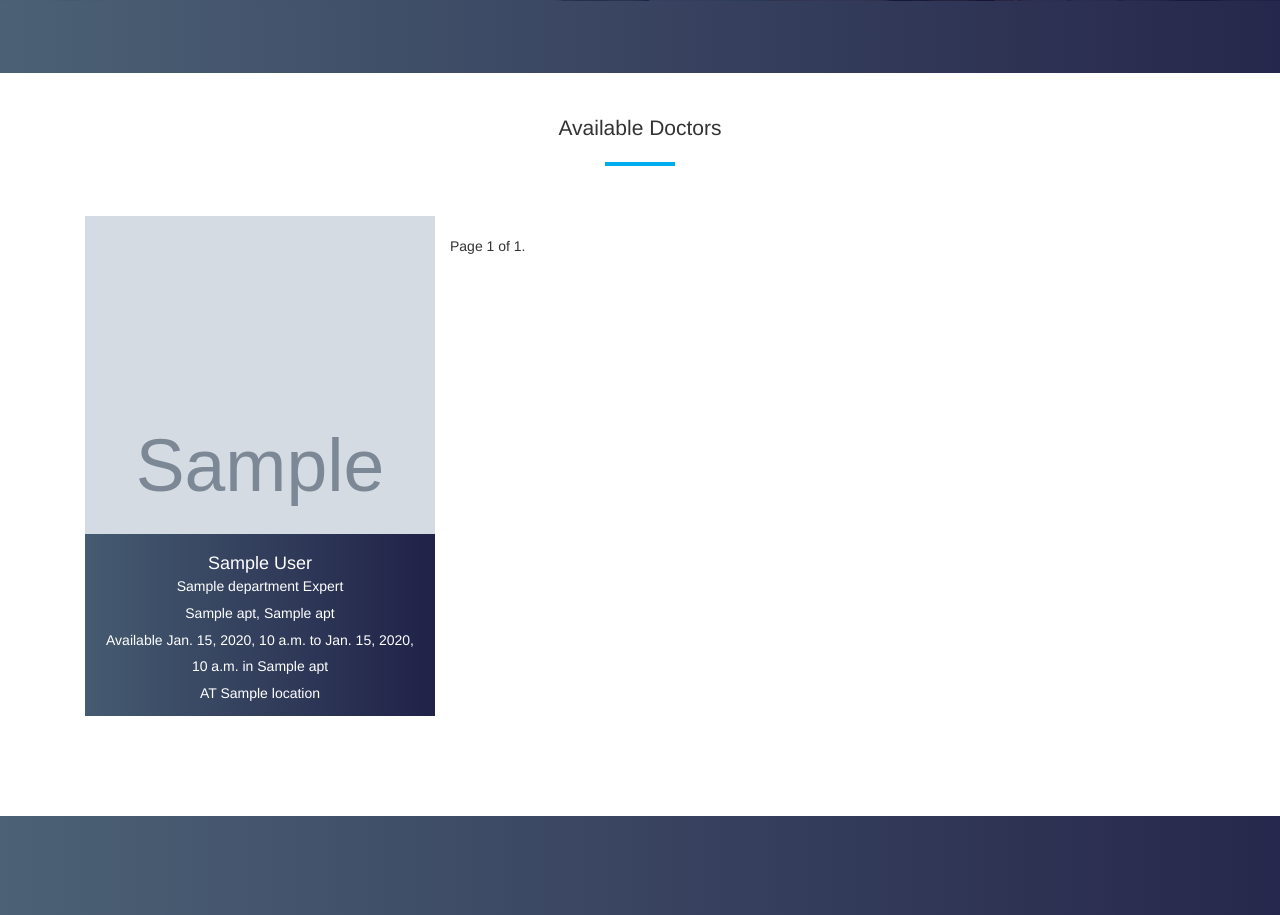
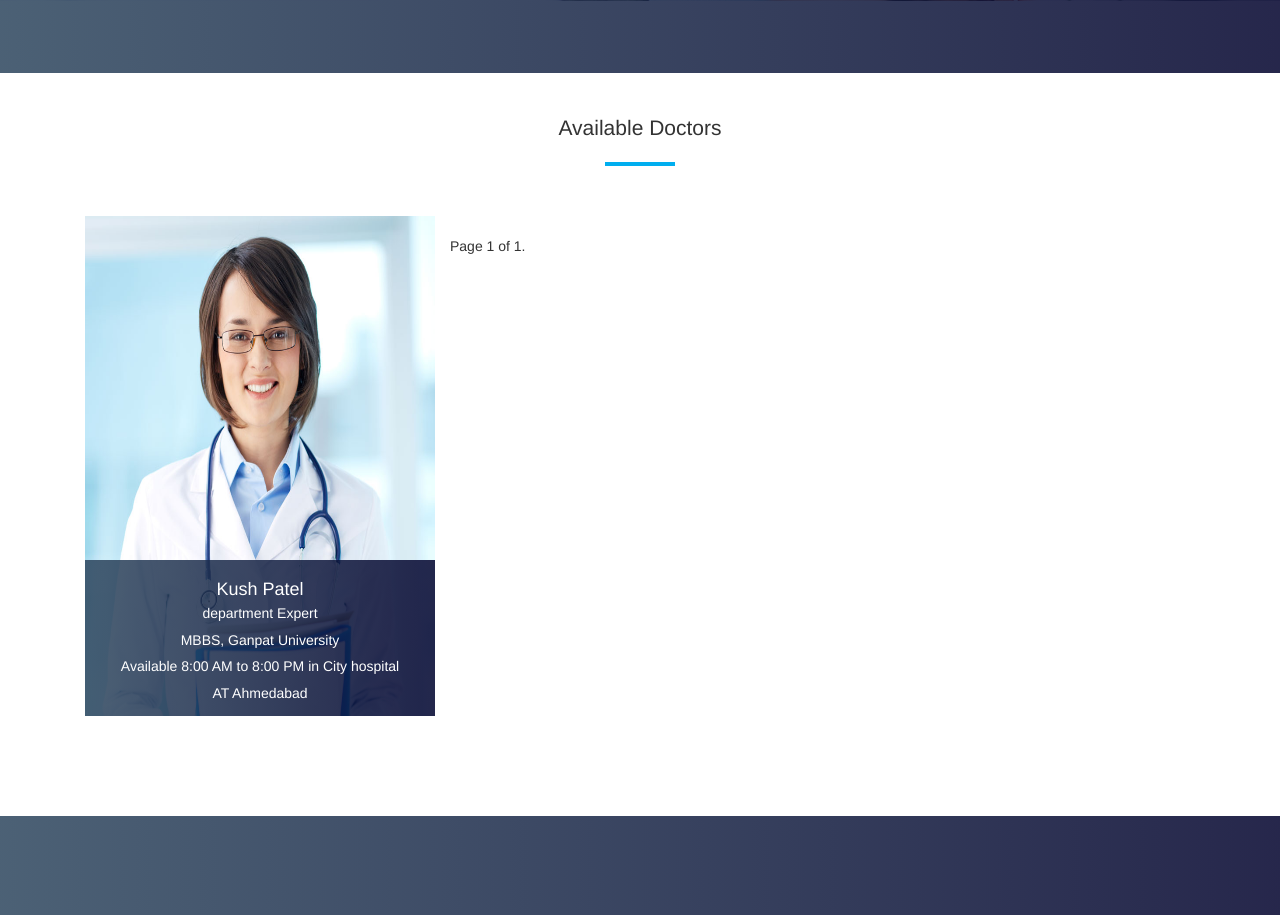
Before and after one commit to kush1307/Appointment_System, a Django app: template templates/home.html in a window 1280 px wide. Shown: the part 817-1732 px from the top of the page. Run offline with Django 3.2, Linux system fonts and the light colour scheme; the template is opened without the code that fills it: most values are stand-ins (such as "Sample title", 1, 10 or a date in 2020); grey boxes marked "Sample" are stand-in pictures; some libraries are stand-ins or nearby versions; some web fonts are replaced.

Commit message:
added card

```diff
--- a/templates/base.html
+++ b/templates/base.html
@@ -15,7 +15,7 @@
   <link rel="icon" href="{% static 'img/core-img/favicon.ico' %}">
 
   <!-- Core Stylesheet -->
-  <link rel="stylesheet" href="{% static 'style.css' %}">
+  <link rel="stylesheet" href="../static/style.css">
 
 <link rel="stylesheet" href="https://maxcdn.bootstrapcdn.com/bootstrap/3.3.7/css/bootstrap.min.css">
 
--- a/templates/home.html
+++ b/templates/home.html
@@ -142,12 +142,11 @@
 
             <div class="row">
 
-
                 {% for apt in home %}
                     <!-- Single Dentist Area -->
                     <div class="col-12 col-sm-6 col-md-4">
                         <div class="single-dentist-area mb-100">
-                            <img style="height: 500px; width: 600px" src="{{ apt.image.url }}" alt="">
+                            <img style="height: 500px; width: 600px" src="../media/doc-2.jpg" alt="">
                             <!-- Dentist Content -->
                             <div class="dentist-content">
                                 <!-- Social Info -->
@@ -157,36 +156,34 @@
                                 <!-- Dentist Info -->
                                 <div class="dentist-info bg-gradient-overlay">
                                     {% if request.user.is_authenticated and request.user.role == 'patient' %}
-                                        <h5>{{ apt.full_name }}</h5>
-                                        <p>{{ apt.department }} Expert</p>
-                                        <p>{{ apt.qualification_name }}, {{ apt.institute_name }}</p>
-                                        <p>Available {{ apt.start_time }} to {{ apt.end_time }}
-                                            in {{ apt.hospital_name }}</p>
+                                        <h5>Kush Patel</h5>
+                                        <p>department Expert</p>
+                                        <p>MBBS, Ganpat University</p>
+                                        <p>Available 8:00 AM to 8:00 PM
+                                            in City hospital</p>
                                         <p>
-                                            AT {{ apt.location }} <i class="fa fa-th"></i>
-                                            <a href="{% url 'appointment:take-appointment' apt.id %}"> Take
+                                            AT Ahmedabad <i class="fa fa-th"></i>
+                                            <a href="#"> Take
                                                 Appointment</a>
 
                                         </p>
                                     {% elif request.user.is_authenticated and request.user.role == 'doctor'   %}
 
-                                        <h5>{{ apt.full_name }}</h5>
-                                        <p>{{ apt.department }} Expert</p>
-                                        <p>{{ apt.qualification_name }}, {{ apt.institute_name }}</p>
-                                        <p>Available {{ apt.start_time }} to {{ apt.end_time }}
-                                            in {{ apt.hospital_name }}</p>
-                                        <p>AT {{ apt.location }}</p>
+                                        <h5>Kush Patel</h5>
+                                        <p>department Expert</p>
+                                        <p>MBBS, Ganpat University</p>
+                                        <p>Available 8:00 AM to 8:00 PM
+                                            in City hospital</p>
+                                        <p>AT Ahmedabad</p>
 
                                         {% else %}
-
-                                         <h5>{{ apt.full_name }}</h5>
-                                        <p>{{ apt.department }} Expert</p>
-                                        <p>{{ apt.qualification_name }}, {{ apt.institute_name }}</p>
-                                        <p>Available {{ apt.start_time }} to {{ apt.end_time }}
-                                            in {{ apt.hospital_name }}</p>
+                                         <h5>Kush Patel</h5>
+                                        <p>department Expert</p>
+                                        <p>MBBS, Ganpat University</p>
+                                        <p>Available 8:00 AM to 8:00 PM
+                                            in City hospital</p>
                                         <p>
-                                            AT {{ apt.location }} </p>
-
+                                            AT Ahmedabad </p>
 
                                     {% endif %}
 
```
